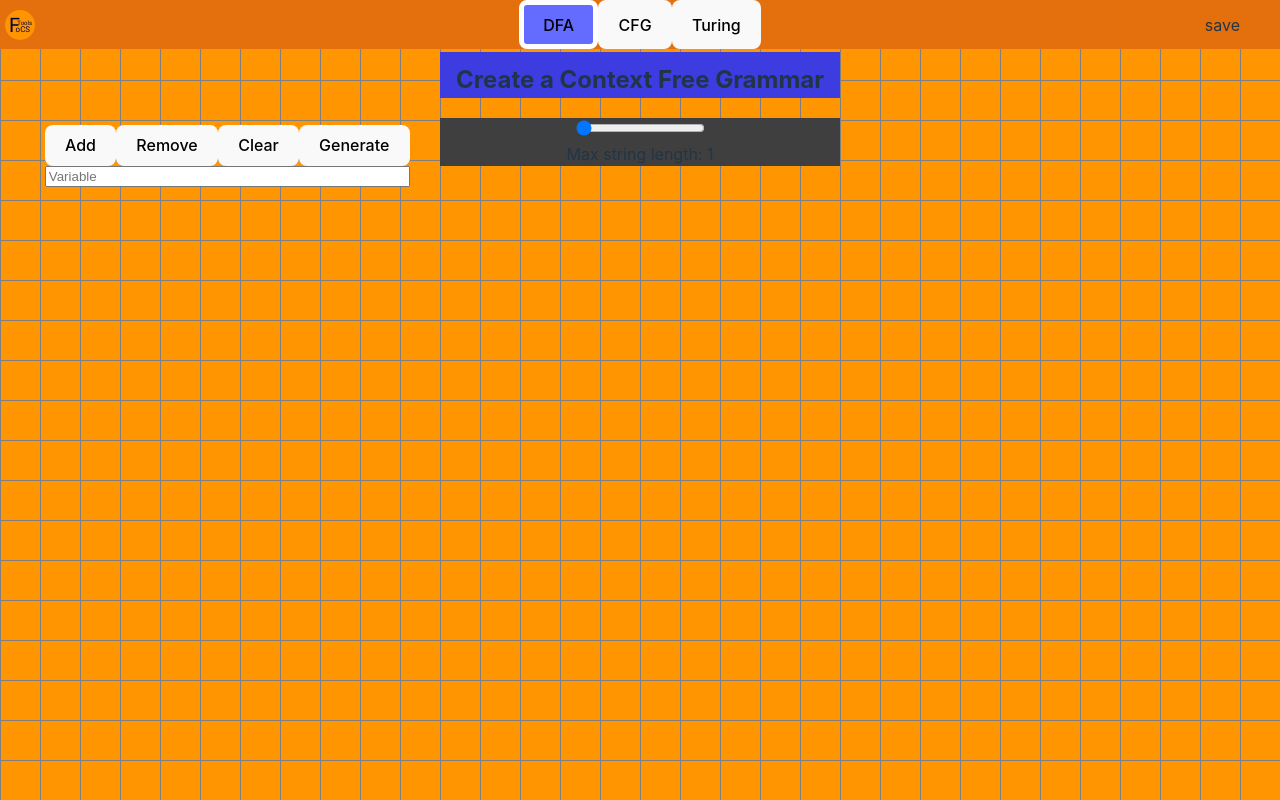
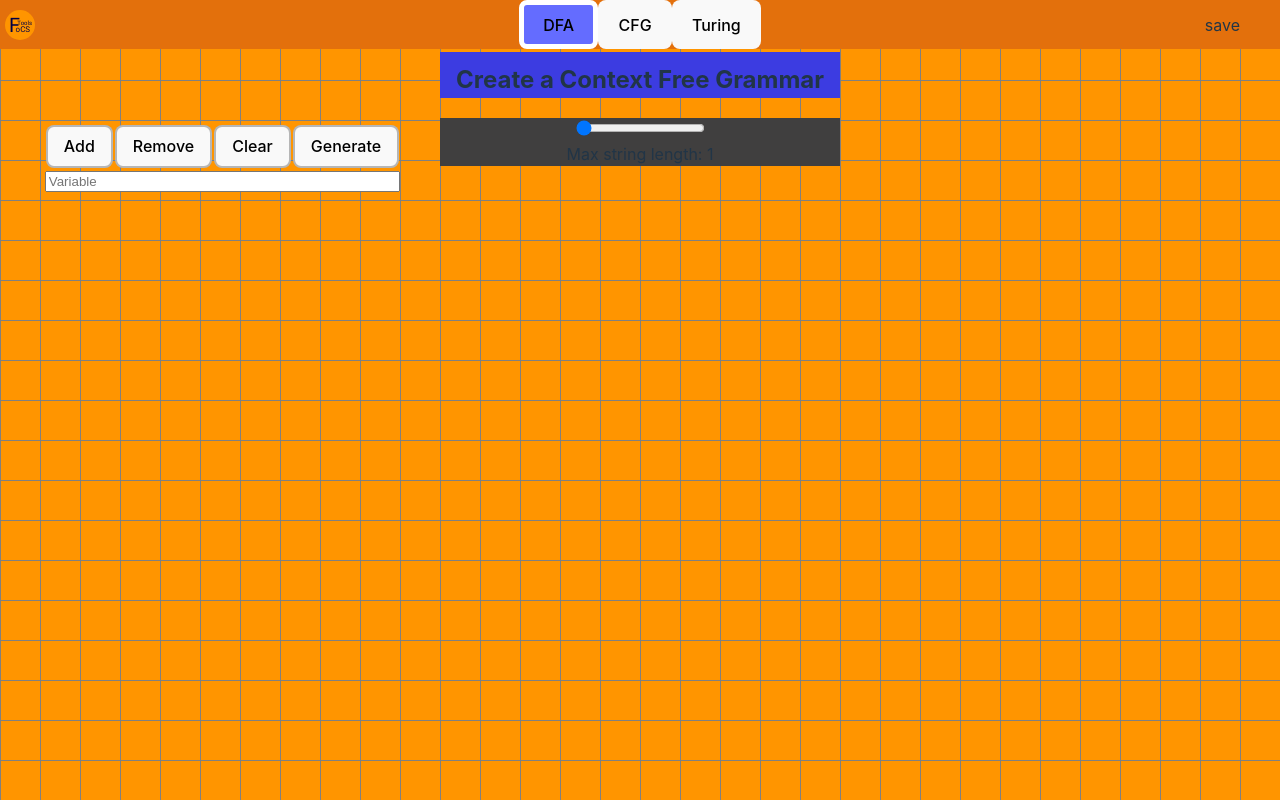
Before and after one commit to aandrepingu/FoCSTools, a React (Vite) app in the folder FoCSTools Site/: page / in a window 1280 px wide. Built offline with nearby package versions, Linux system fonts and the light colour scheme.

Commit message:
Updated CFG Button CSS padding

```diff
--- a/FoCSTools Site/src/pages/CFG.css
+++ b/FoCSTools Site/src/pages/CFG.css
@@ -45,3 +45,14 @@
 body {
   flex-direction: column;
 }
+
+.CFG_Button_Div > button {
+	/* margin: 1px; */
+	/* text-align: center; */
+	/* align-content: center; */
+	border: 2px solid #00000045;
+	padding: 0.6em 1em .6em 1em;
+	margin-bottom: 3px;
+	margin-right: 1px;
+	margin-left: 1px;
+}
```
